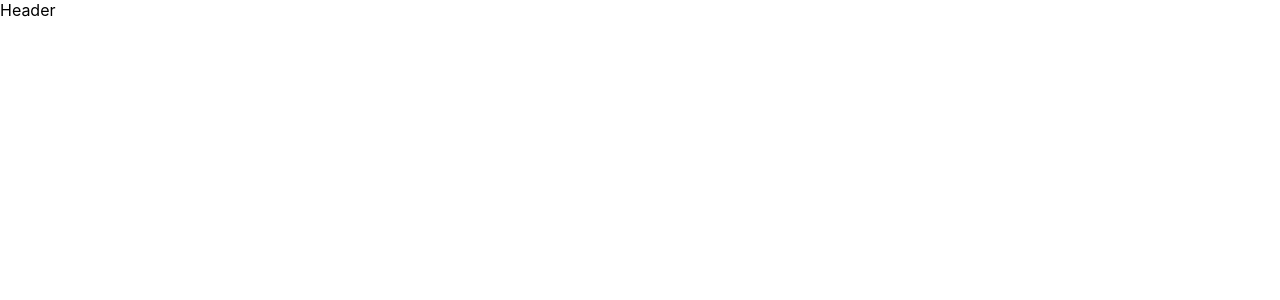
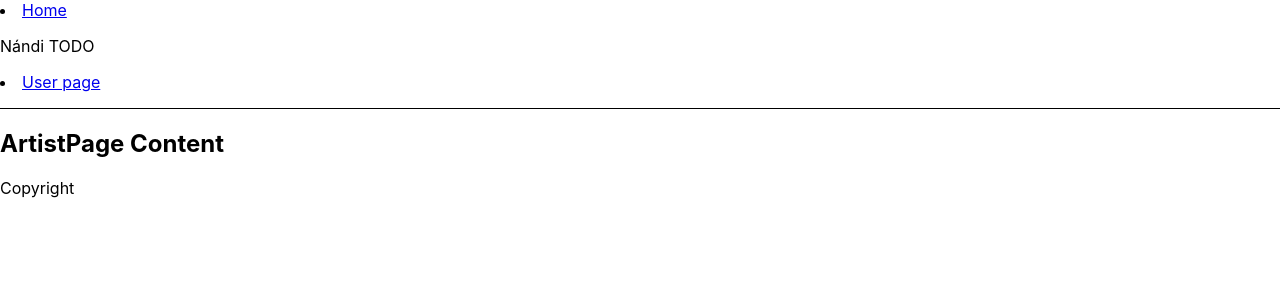
Before and after one commit to CodecoolGlobal/el-proyecte-grande-sprint-1-java-csnelly90, a React (Create React App) app in the folder frontend/: page /artist in a window 1280 px wide. Shown: the top 300 px of the page. Built offline with nearby package versions, Linux system fonts and the light colour scheme.

Commit message:
add skeleton for frontend layout

```diff
--- a/frontend/package.json
+++ b/frontend/package.json
@@ -9,7 +9,8 @@
     "react": "^18.2.0",
     "react-dom": "^18.2.0",
     "react-scripts": "5.0.1",
-    "web-vitals": "^2.1.4"
+    "web-vitals": "^2.1.4",
+    "react-router-dom": "^6.3.0"
   },
   "scripts": {
     "start": "react-scripts start",
--- a/frontend/src/App.js
+++ b/frontend/src/App.js
@@ -1,19 +1,21 @@
-
 import './App.css';
-import {dataHandler} from "./data/DataHandler";
-import Header from "./components/Header";
+import {Route, Routes} from "react-router-dom";
+import UserPage from "./routes/UserPage";
+import React from "react";
+import Layout from "./components/Layout";
+import HomePage from "./routes/HomePage";
+import ArtistPage from "./routes/ArtistPage";
 
 function App() {
-  // let response = await dataHandler.apiGet("/api/artists");
-  // console.log(response);
-
-
 
   return (
-    <div>
-      <Header>
-      </Header>
-    </div>
+    <Routes>
+        <Route path="/" element={<Layout />} >
+            <Route index element={<HomePage />} />
+            <Route path="user" element={<UserPage />} />
+            <Route path="artist" element={<ArtistPage />} />
+        </Route>
+    </Routes>
   );
 }
 
--- /dev/null
+++ b/frontend/src/components/Footer.js
@@ -0,0 +1,7 @@
+import React from "react";
+
+function Footer() {
+    return <div>Copyright</div>
+}
+
+export default Footer;
--- a/frontend/src/components/Header.js
+++ b/frontend/src/components/Header.js
@@ -1,10 +1,11 @@
 import React from 'react';
+import Navbar from "./Navbar";
 
 function Header(){
 
     return <div className="header-container">
         <header className="header">
-                Header
+            <Navbar />
         </header>
     </div>
 }
--- /dev/null
+++ b/frontend/src/components/Layout.js
@@ -0,0 +1,13 @@
+import {Outlet} from "react-router-dom";
+import Footer from "./Footer";
+import Header from "./Header";
+
+function Layout() {
+    return (<div>
+        <Header />
+        <Outlet />
+        <Footer />
+    </div>);
+}
+
+export default Layout;
--- /dev/null
+++ b/frontend/src/components/Navbar.js
@@ -0,0 +1,18 @@
+import {Link} from "react-router-dom";
+import React from "react";
+import SearchBar from "./SearchBar";
+
+function Navbar() {
+    return <nav
+        style={{
+            borderBottom: "solid 1px",
+            paddingBottom: "1rem",
+        }}
+    >
+        <li><Link to="/">Home</Link></li>
+        <SearchBar />
+        <li><Link to="user">User page</Link></li>
+    </nav>
+}
+
+export default Navbar;
--- /dev/null
+++ b/frontend/src/components/SearchBar.js
@@ -0,0 +1,7 @@
+import React from "react";
+
+function SearchBar() {
+    return <p>Nándi TODO</p>
+}
+
+export default SearchBar;
--- a/frontend/src/index.js
+++ b/frontend/src/index.js
@@ -1,13 +1,21 @@
 import React from 'react';
 import ReactDOM from 'react-dom/client';
+import {
+    BrowserRouter,
+    Routes,
+    Route,
+} from "react-router-dom";
+import App from './App';
+import UserPage from "./routes/UserPage";
 import './index.css';
-import App from './App';
 
 const root = ReactDOM.createRoot(document.getElementById('root'));
 root.render(
-  <React.StrictMode>
-    <App />
-  </React.StrictMode>
+    <BrowserRouter>
+        <Routes>
+            <Route path="/*" element={<App />} />
+        </Routes>
+    </BrowserRouter>
 );
 
 // If you want to start measuring performance in your app, pass a function
--- /dev/null
+++ b/frontend/src/routes/ArtistPage.js
@@ -0,0 +1,11 @@
+import React from "react";
+
+function ArtistPage() {
+    return (
+        <div>
+            <h2>ArtistPage Content</h2>
+        </div>
+    );
+}
+
+export default ArtistPage;
--- /dev/null
+++ b/frontend/src/routes/HomePage.js
@@ -0,0 +1,11 @@
+import React from "react";
+
+function HomePage() {
+    return (
+        <div>
+            <h2>HomePage Content</h2>
+        </div>
+    );
+}
+
+export default HomePage;
--- /dev/null
+++ b/frontend/src/routes/UserPage.js
@@ -0,0 +1,11 @@
+import React from "react";
+
+function UserPage() {
+    return (
+        <div>
+            <h2>UserPage Content</h2>
+        </div>
+    );
+}
+
+export default UserPage;
```
Also changed, not shown: 1 other file (tests, documents, lock files or other folders).
